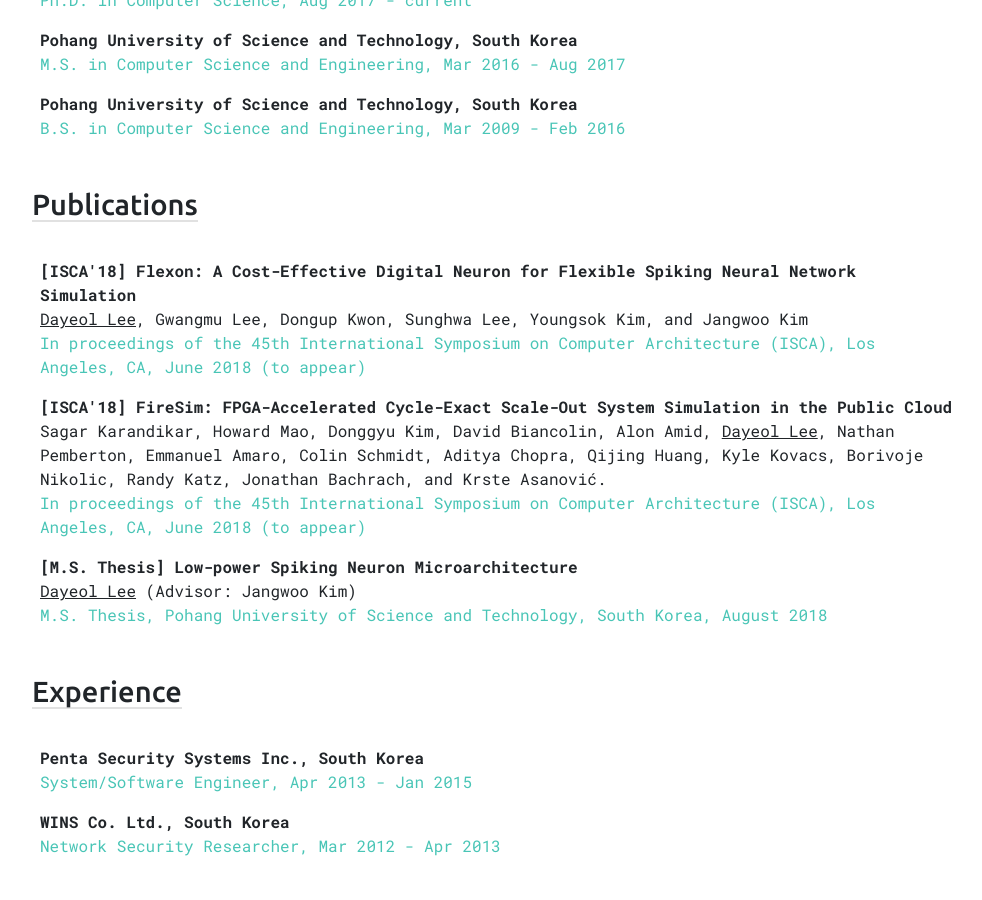
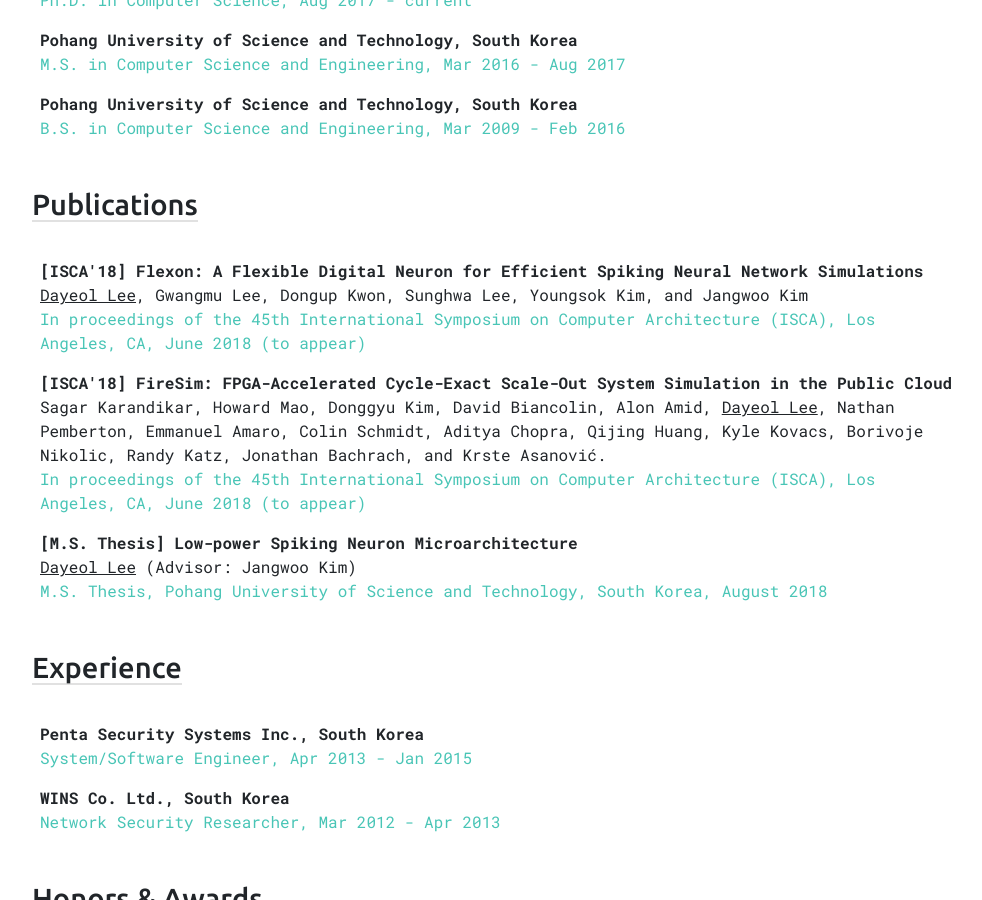
Before and after one commit to dayeol/dayeol.github.io, a Jekyll site: the page built from index.html, in a window 1280 px wide and 900 px high, scrolled down 671 px. Shown: the whole window, without its empty margins (142-1124 px from the left). Built offline with Jekyll 4.4.1, drawn with Linux system fonts in a browser that asks for light colours; nearby versions of some CDN libraries.

Commit message:
changed paper title

```diff
--- a/index.html
+++ b/index.html
@@ -67,7 +67,7 @@
 		</h3>
 		<div class="cv-item" itemscope itemtype="http://schema.org/PublicationEvent">
 			<div class="cv-title">
-				<b itemprop="organizer">[ISCA'18]</b><b itemprop="name"> Flexon: A Cost-Effective Digital Neuron for Flexible Spiking Neural Network Simulation</b>
+				<b itemprop="organizer">[ISCA'18]</b> <b itemprop="name">Flexon: A Flexible Digital Neuron for Efficient Spiking Neural Network Simulations</b>
 				<br/>
 				<u itemprop="contributor">Dayeol Lee</u>, Gwangmu Lee, Dongup Kwon, Sunghwa Lee, Youngsok Kim, and Jangwoo Kim
 			</div>
```
